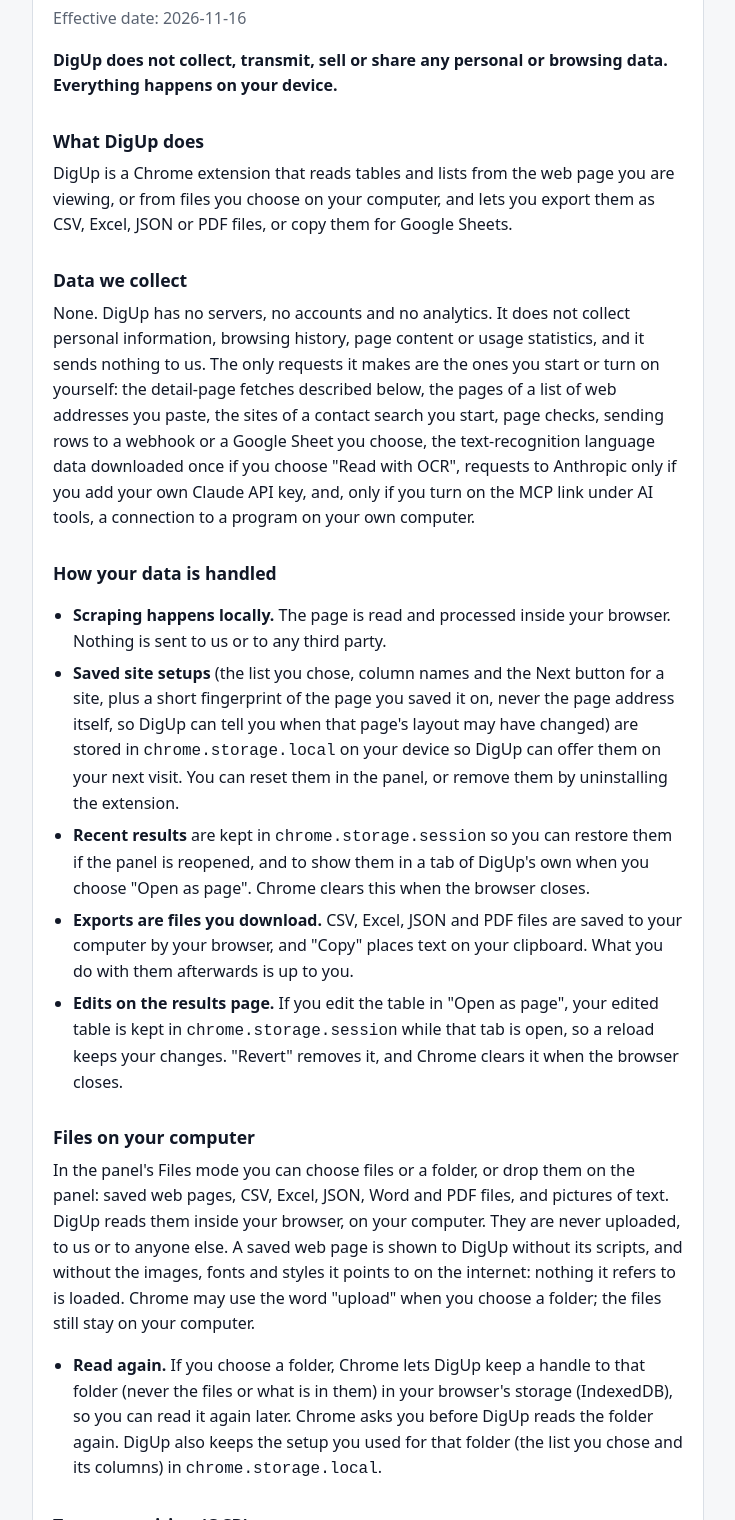
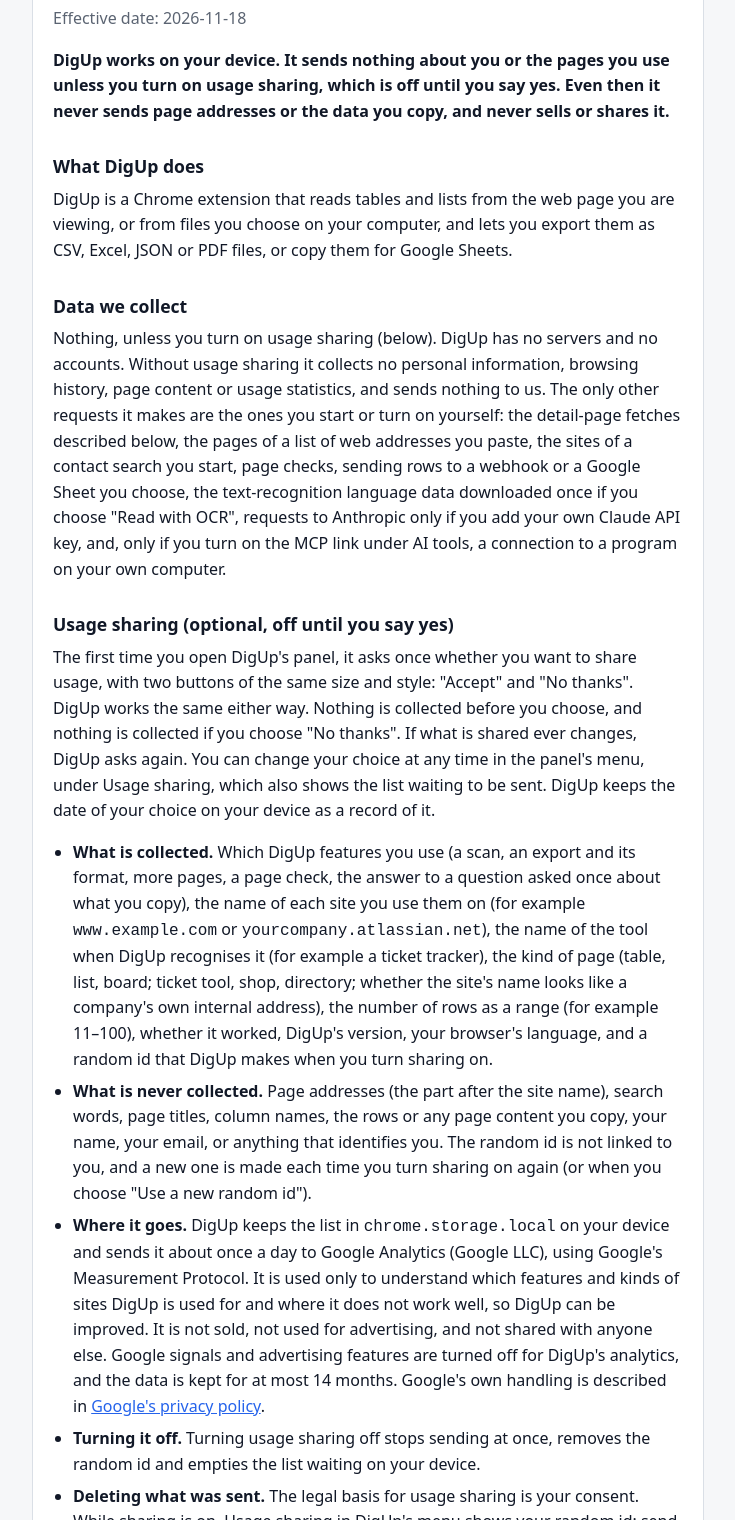
Before and after one commit to satyasampathirao/DigUp, a plain HTML site: page privacy.html in a window 1280 px wide. Shown: the part 80-1600 px from the top of the page, without its empty margins (272-1007 px from the left). Drawn offline with Linux system fonts and the light colour scheme.

Commit message:
Privacy policy for DigUp 1.8.0: usage sharing, asked once, your choice
- privacy.html: Usage sharing (asked once at first launch, Accept or No
  thanks; what is sent to Google Analytics and what never is; turning it
  off; deleting what was sent); a file after each check
- index.html, uninstall.html: "nothing you copy leaves your browser"

Co-Authored-By: Claude Opus 5.5 <noreply@anthropic.com>

```diff
--- a/privacy.html
+++ b/privacy.html
@@ -25,19 +25,30 @@
 <main>
 <article>
   <h1>DigUp Privacy Policy</h1>
-  <p class="meta">Effective date: 2026-11-16</p>
+  <p class="meta">Effective date: 2026-11-18</p>
 
-  <p class="lead">DigUp does not collect, transmit, sell or share any personal or browsing data. Everything happens on your device.</p>
+  <p class="lead">DigUp works on your device. It sends nothing about you or the pages you use unless you turn on usage sharing, which is off until you say yes. Even then it never sends page addresses or the data you copy, and never sells or shares it.</p>
 
   <h2>What DigUp does</h2>
   <p>DigUp is a Chrome extension that reads tables and lists from the web page you are viewing, or from files you choose on your computer, and lets you export them as CSV, Excel, JSON or PDF files, or copy them for Google Sheets.</p>
 
   <h2>Data we collect</h2>
-  <p>None. DigUp has no servers, no accounts and no analytics. It does not collect personal information, browsing history, page content or usage statistics, and it sends nothing to us. The only requests it makes are the ones you start or turn on yourself: the detail-page fetches described below, the pages of a list of web addresses you paste, the sites of a contact search you start, page checks, sending rows to a webhook or a Google Sheet you choose, the text-recognition language data downloaded once if you choose "Read with OCR", requests to Anthropic only if you add your own Claude API key, and, only if you turn on the MCP link under AI tools, a connection to a program on your own computer.</p>
+  <p>Nothing, unless you turn on usage sharing (below). DigUp has no servers and no accounts. Without usage sharing it collects no personal information, browsing history, page content or usage statistics, and sends nothing to us. The only other requests it makes are the ones you start or turn on yourself: the detail-page fetches described below, the pages of a list of web addresses you paste, the sites of a contact search you start, page checks, sending rows to a webhook or a Google Sheet you choose, the text-recognition language data downloaded once if you choose "Read with OCR", requests to Anthropic only if you add your own Claude API key, and, only if you turn on the MCP link under AI tools, a connection to a program on your own computer.</p>
+
+  <h2 id="usage">Usage sharing (optional, off until you say yes)</h2>
+  <p>The first time you open DigUp's panel, it asks once whether you want to share usage, with two buttons of the same size and style: "Accept" and "No thanks". DigUp works the same either way. Nothing is collected before you choose, and nothing is collected if you choose "No thanks". If what is shared ever changes, DigUp asks again. You can change your choice at any time in the panel's menu, under Usage sharing, which also shows the list waiting to be sent. DigUp keeps the date of your choice on your device as a record of it.</p>
+  <ul>
+    <li><strong>What is collected.</strong> Which DigUp features you use (a scan, an export and its format, more pages, a page check, the answer to a question asked once about what you copy), the name of each site you use them on (for example <code>www.example.com</code> or <code>yourcompany.atlassian.net</code>), the name of the tool when DigUp recognises it (for example a ticket tracker), the kind of page (table, list, board; ticket tool, shop, directory; whether the site's name looks like a company's own internal address), the number of rows as a range (for example 11&ndash;100), whether it worked, DigUp's version, your browser's language, and a random id that DigUp makes when you turn sharing on.</li>
+    <li><strong>What is never collected.</strong> Page addresses (the part after the site name), search words, page titles, column names, the rows or any page content you copy, your name, your email, or anything that identifies you. The random id is not linked to you, and a new one is made each time you turn sharing on again (or when you choose "Use a new random id").</li>
+    <li><strong>Where it goes.</strong> DigUp keeps the list in <code>chrome.storage.local</code> on your device and sends it about once a day to Google Analytics (Google LLC), using Google's Measurement Protocol. It is used only to understand which features and kinds of sites DigUp is used for and where it does not work well, so DigUp can be improved. It is not sold, not used for advertising, and not shared with anyone else. Google signals and advertising features are turned off for DigUp's analytics, and the data is kept for at most 14 months. Google's own handling is described in <a href="https://policies.google.com/privacy">Google's privacy policy</a>.</li>
+    <li><strong>Turning it off.</strong> Turning usage sharing off stops sending at once, removes the random id and empties the list waiting on your device.</li>
+    <li><strong>Deleting what was sent.</strong> The legal basis for usage sharing is your consent. While sharing is on, Usage sharing in DigUp's menu shows your random id; send it to us (menu, "Report a problem", or the contact below) and we will delete the data for that id. DigUp does not know who you are, so that id is the only way to find it. Google, which may process the data in the United States, receives your IP address with any request, as with any website; DigUp sends it nothing that identifies you.</li>
+    <li><strong>"Tell us about this page".</strong> Separately, and whether or not usage sharing is on, you can send a single report about the page you are on. The dialog shows everything that will be sent before you press Send: the site's name, the tool, what DigUp found, the number of rows as a range, an optional note you write, and the full page address only if you tick that box. It goes to the same Google Analytics property, once, when you press Send.</li>
+  </ul>
 
   <h2>How your data is handled</h2>
   <ul>
-    <li><strong>Scraping happens locally.</strong> The page is read and processed inside your browser. Nothing is sent to us or to any third party.</li>
+    <li><strong>Scraping happens locally.</strong> The page is read and processed inside your browser. The data you read is never sent to us or to any third party.</li>
     <li><strong>Saved site setups</strong> (the list you chose, column names and the Next button for a site, plus a short fingerprint of the page you saved it on, never the page address itself, so DigUp can tell you when that page's layout may have changed) are stored in <code>chrome.storage.local</code> on your device so DigUp can offer them on your next visit. You can reset them in the panel, or remove them by uninstalling the extension.</li>
     <li><strong>Recent results</strong> are kept in <code>chrome.storage.session</code> so you can restore them if the panel is reopened, and to show them in a tab of DigUp's own when you choose "Open as page". Chrome clears this when the browser closes.</li>
     <li><strong>Exports are files you download.</strong> CSV, Excel, JSON and PDF files are saved to your computer by your browser, and "Copy" places text on your clipboard. What you do with them afterwards is up to you.</li>
@@ -89,6 +100,7 @@
   <h2>Page checks (optional)</h2>
   <p>If you turn on "Check this page for changes" for a page, DigUp keeps that page's address and setup in <code>chrome.storage.local</code>, and Chrome first asks you to allow DigUp to open that site by itself. While Chrome is open, every 12 hours, day or week as you chose, DigUp opens the page in a background tab, reads the list, closes the tab, and compares the rows with the last check (Chrome's <code>alarms</code> feature starts each check). The latest rows and what changed stay on your device, shown on DigUp's Saved setups page and as a number on DigUp's icon. If you chose a webhook or a Google Sheet for the changes, they are sent there too. Checks keep at least one second between pages and at most 50 pages, and a bot check or sign-in page stops the check instead of being bypassed. Turning a check off deletes its saved rows.</p>
   <p><strong>Desktop alerts.</strong> If you leave "Show a desktop alert when something changes" on (or turn Alerts on for a check on the Saved setups page), Chrome first asks you to allow DigUp to show notifications. DigUp then shows a notification on this computer when a check finds changes, or once when a check stops working; it shows the page's name and the first change. Notifications are made by Chrome on your device; nothing is sent anywhere.</p>
+  <p><strong>A file after each check.</strong> If you tick "Also save a file each time" for a check (or turn Files on for a check on the Saved setups page), Chrome first asks you to allow DigUp to save files. After each run of that check, DigUp saves the rows it read as an Excel or CSV file in your Downloads folder (Downloads/DigUp), named after the page and the time. The file is made on your device from rows that were already on your device; nothing is sent anywhere. You can turn it off for any check on the Saved setups page.</p>
 
   <p><strong>Run again, saved clean-up and price history.</strong> You can start a check yourself at any time with "Run again". Clean-up steps you choose to save for a site are kept in <code>chrome.storage.local</code> and done again on that site's rows on your computer. For lists with a price, DigUp keeps a short history of each item's price on your device so the Saved setups page can show how it moved, and, if you enter an amount, shows a desktop notification when a price reaches it. A check that came due while Chrome was closed runs shortly after Chrome opens. None of this is sent anywhere.</p>
   <p><strong>One Google Sheet, kept up to date.</strong> If you choose this for a check, DigUp creates one sheet in your own Google Drive and, on every check, reads that sheet and updates it: new rows are added, changed rows are updated and rows that are gone are marked. DigUp can open only the sheets it created (Google's <code>drive.file</code> permission), and the rows go straight from your browser to Google.</p>
@@ -119,10 +131,10 @@
 
   <h2>What DigUp does not do</h2>
   <ul>
-    <li>No analytics or tracking</li>
-    <li>No advertising</li>
+    <li>No analytics unless you turn on usage sharing, and never the content of pages or the data you copy</li>
+    <li>No advertising, and no tracking across sites for advertising</li>
     <li>No remote code: all code ships inside the extension (OCR language data is data, not code)</li>
-    <li>No selling or sharing of data, because none is collected</li>
+    <li>No selling of data, and no sharing of it beyond Google Analytics as described under Usage sharing</li>
   </ul>
 
   <h2>Using DigUp responsibly</h2>
```
Also changed, not shown: index.html (+3 -3 lines), uninstall.html (+1 -1 lines).
